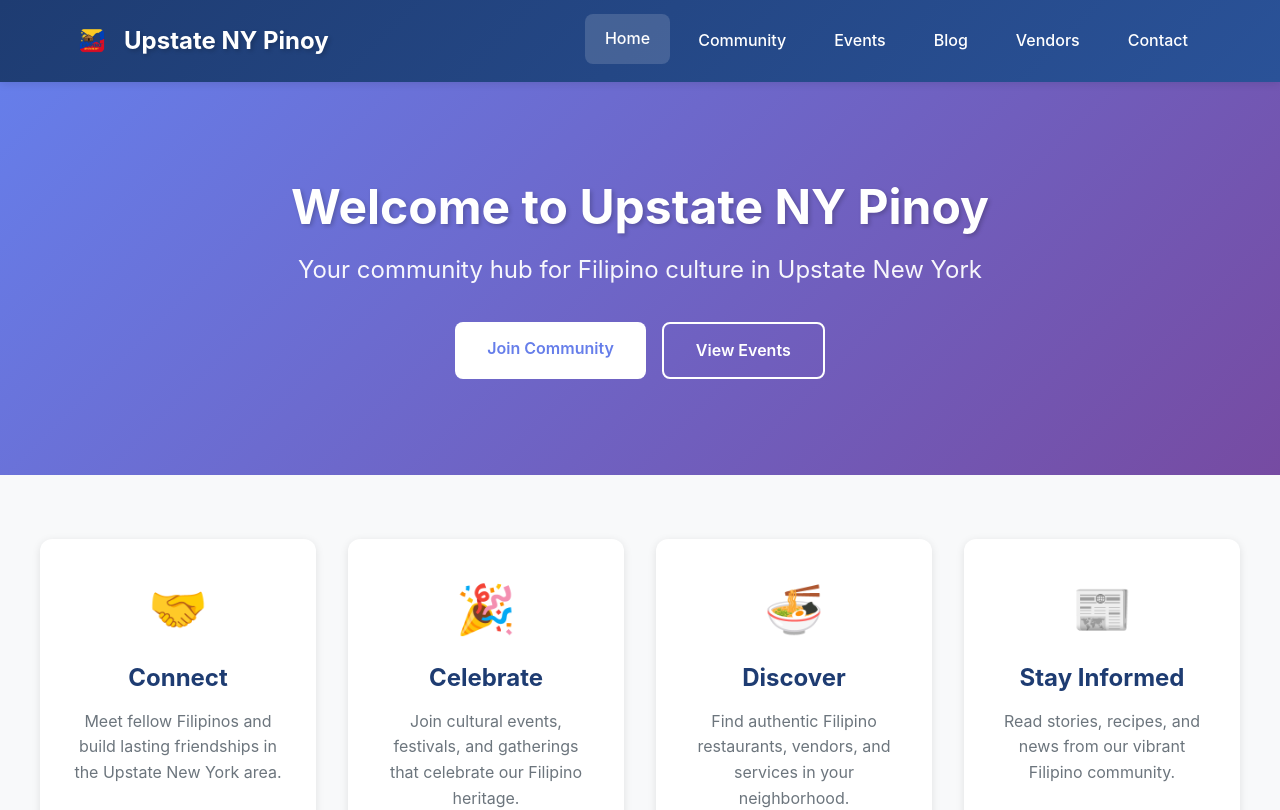
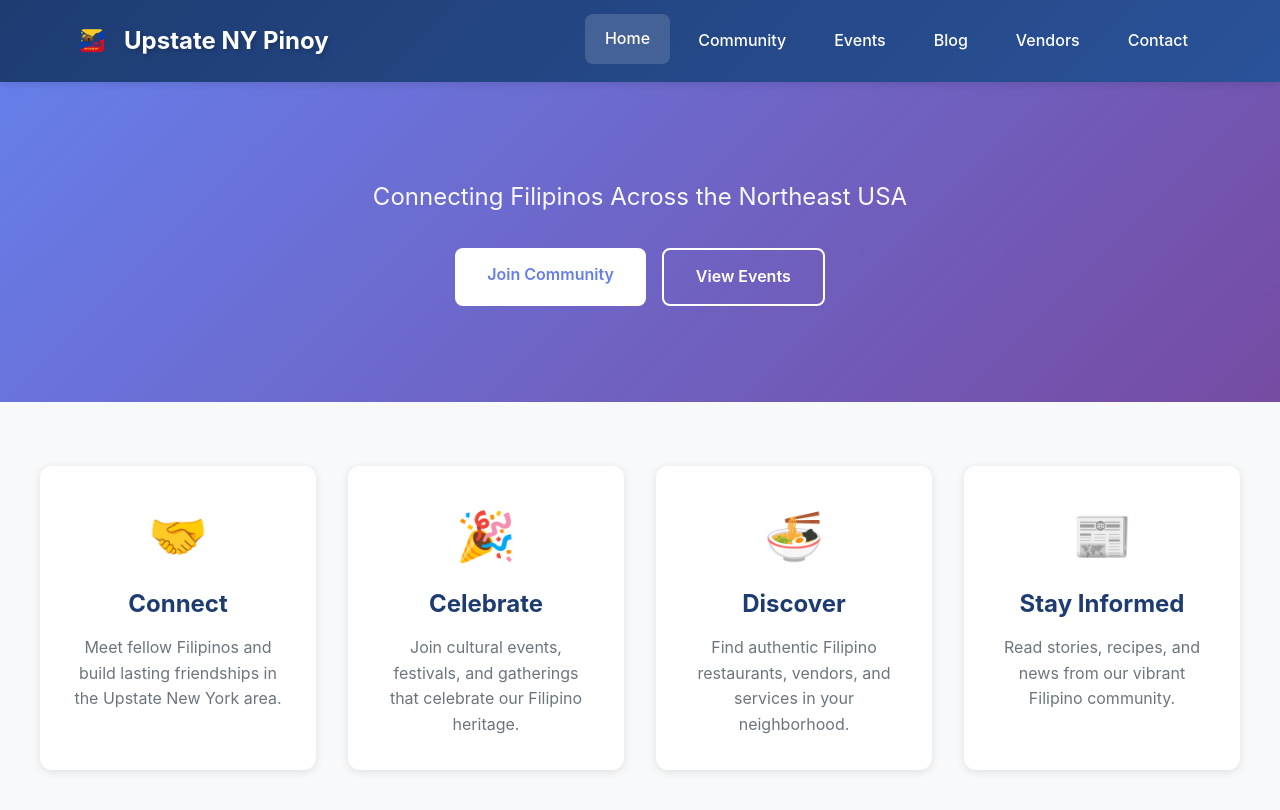
Before and after one commit to jzon-03/upstate-pinoy-website, an Angular app: page /home in a window 1280 px wide. Shown: the top 810 px of the page. Built offline with nearby package versions, Linux system fonts and the light colour scheme.

Commit message:
Change hero subtitle in home.html
Updated the hero subtitle to better reflect community connection.

```diff
--- a/src/app/home/home.html
+++ b/src/app/home/home.html
@@ -1,8 +1,7 @@
 <div class="home-container">
   <section class="hero">
     <div class="hero-content">
-      <h1 class="hero-title">Welcome to Upstate NY Pinoy</h1>
-      <p class="hero-subtitle">Your community hub for Filipino culture in Upstate New York</p>
+      <p class="hero-subtitle">Connecting Filipinos Across the Northeast USA</p>
       <div class="hero-buttons">
         <a routerLink="/community" class="btn btn-primary">Join Community</a>
         <a routerLink="/events" class="btn btn-secondary">View Events</a>
```
